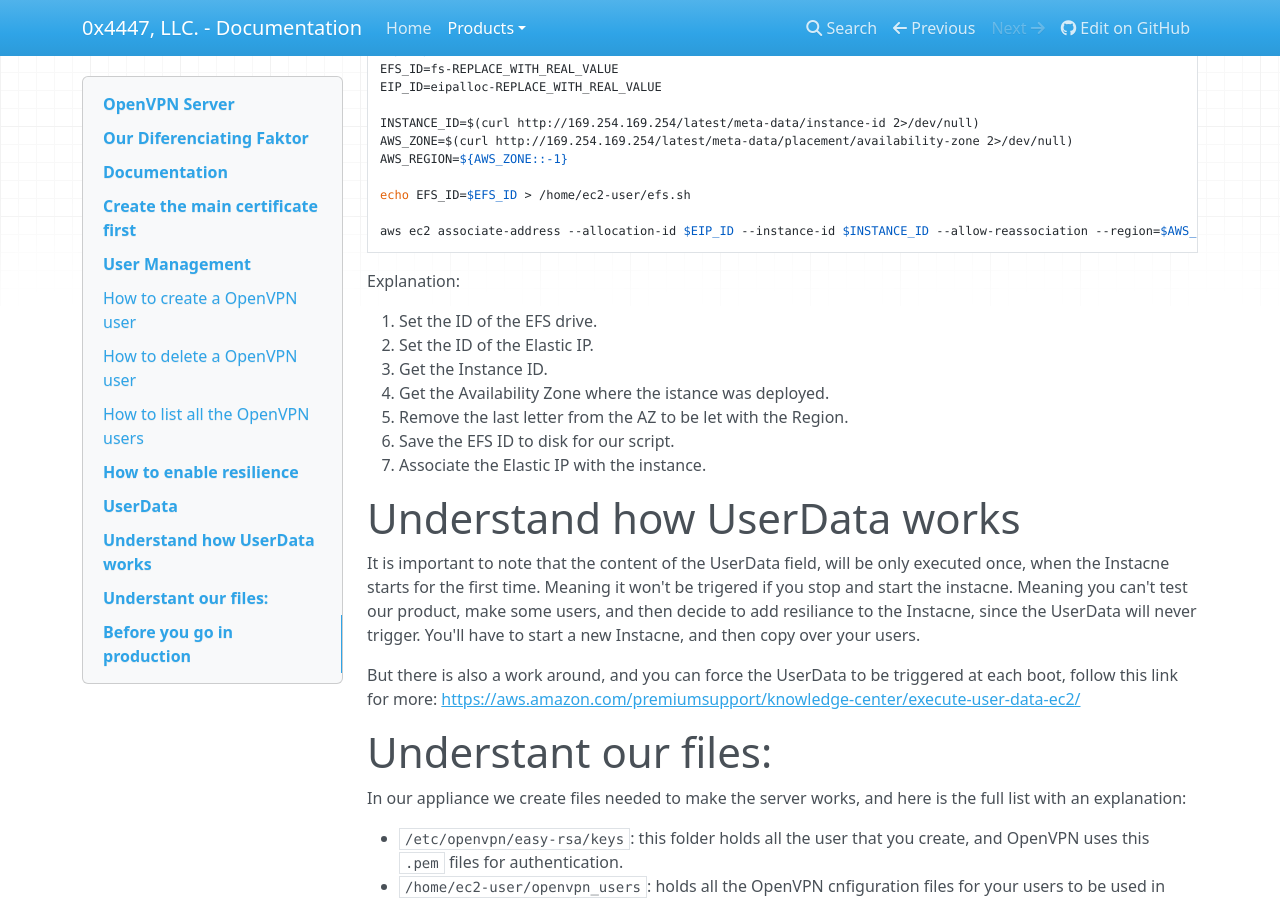
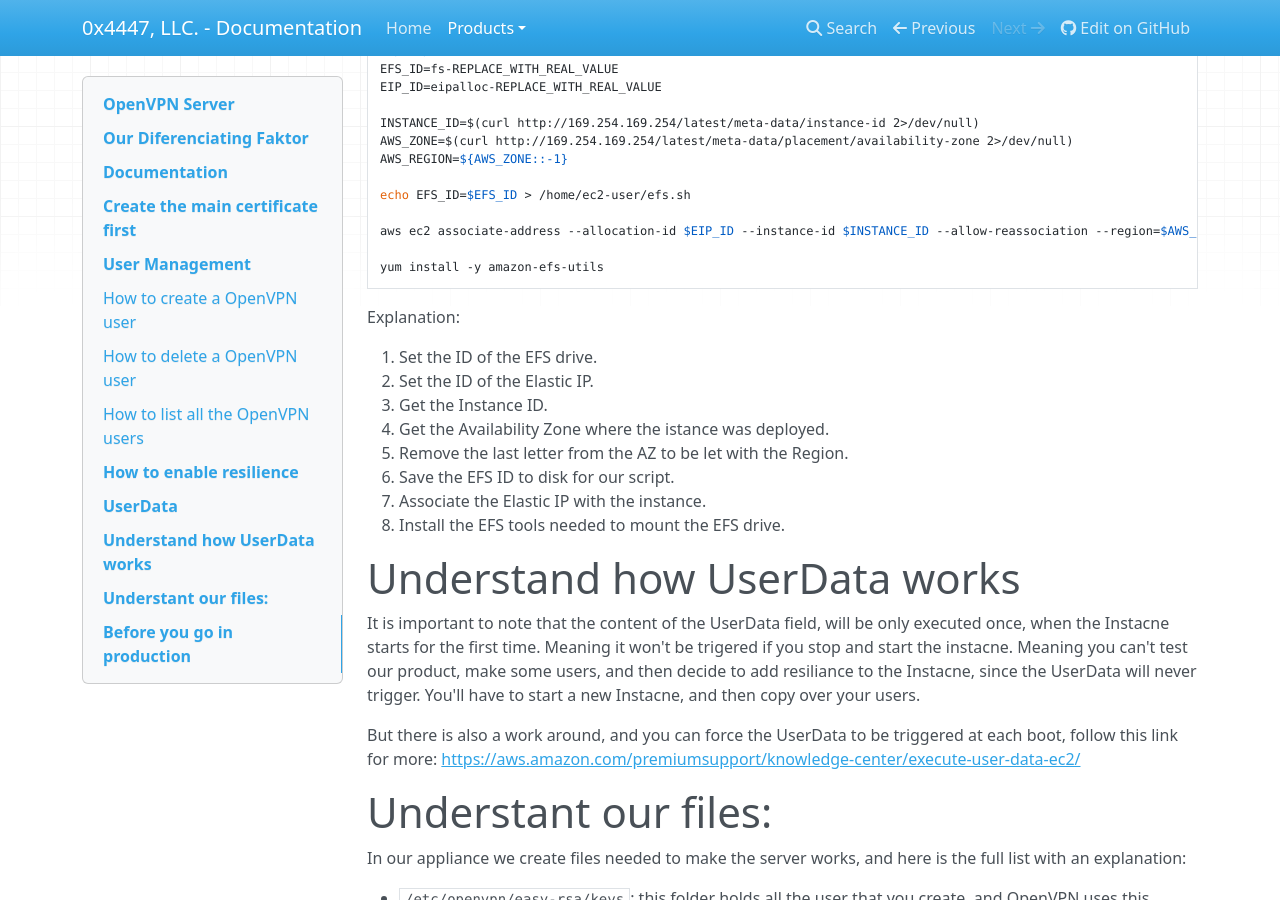
Before and after one commit to 0x4447-office/0x4447_webpage_documentation, an MkDocs documentation site: the page built from docs/products/openvpn-server.md, in a window 1280 px wide and 900 px high, scrolled down 2540 px. Built offline with MkDocs 1.6.1, drawn with Linux system fonts in a browser that asks for light colours; nearby versions of some CDN libraries.

Commit message:
Update openvpn-server.md

````diff
--- a/docs/products/openvpn-server.md
+++ b/docs/products/openvpn-server.md
@@ -107,6 +107,8 @@ AWS_REGION=${AWS_ZONE::-1}
 echo EFS_ID=$EFS_ID > /home/ec2-user/efs.sh
 
 aws ec2 associate-address --allocation-id $EIP_ID --instance-id $INSTANCE_ID --allow-reassociation --region=$AWS_REGION
+
+yum install -y amazon-efs-utils
 ```
 
 Explanation:
@@ -118,6 +120,7 @@ Explanation:
 1. Remove the last letter from the AZ to be let with the Region.
 1. Save the EFS ID to disk for our script.
 1. Associate the Elastic IP with the instance.
+1. Install the EFS tools needed to mount the EFS drive.
 
 # Understand how UserData works
 
````
